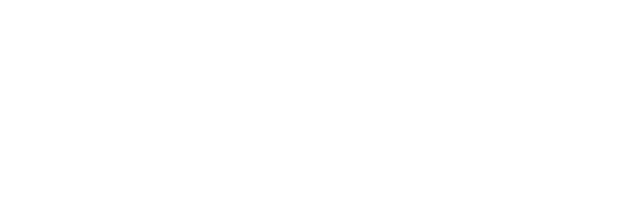
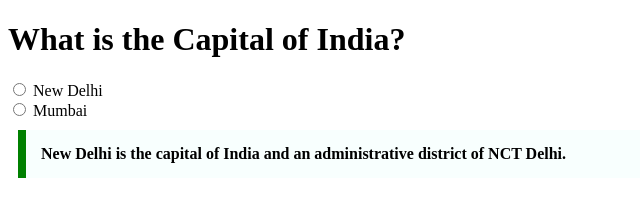
Before and after one commit to acciojob/trivia-PratikMiku, a website: page main.html in a window 1280 px wide. Shown: the whole page, without its empty margins (0-640 px from the left). Drawn offline with Linux system fonts and the light colour scheme.

Commit message:
created a submission

```diff
--- a/main.html
+++ b/main.html
@@ -8,7 +8,17 @@
 
 <body>
 	<!-- the entire body must be written by student -->
-    <script type="text/javascript" src="./script.js">
+    <h1><bold>What is the Capital of India?</bold></h1>
+	<div>
+<input type="radio" value="New Delhi" id="a" name="capital">
+	<label for="a">New Delhi</label>
+		<br>
+		<input type="radio" value="Mumbai" id="b" name="capital">
+	<label for="b">Mumbai</label>
+	</div>
+	<blockquote cite="https://en.wikipedia.org/wiki/New_Delhi">
+		 New Delhi is the capital of India and an administrative district of NCT Delhi.</a>
+	</blockquote>
 </script>
 
 </body>
--- a/styles.css
+++ b/styles.css
@@ -1,2 +1,8 @@
-
-/* Your CSS Code here. */
+blockquote{
+max-width: 600px;
+margin: 10px;
+padding: 15px;
+border-left: 8px solid green;
+background-color: #f8fffe;
+font-weight: bold;
+}
```
